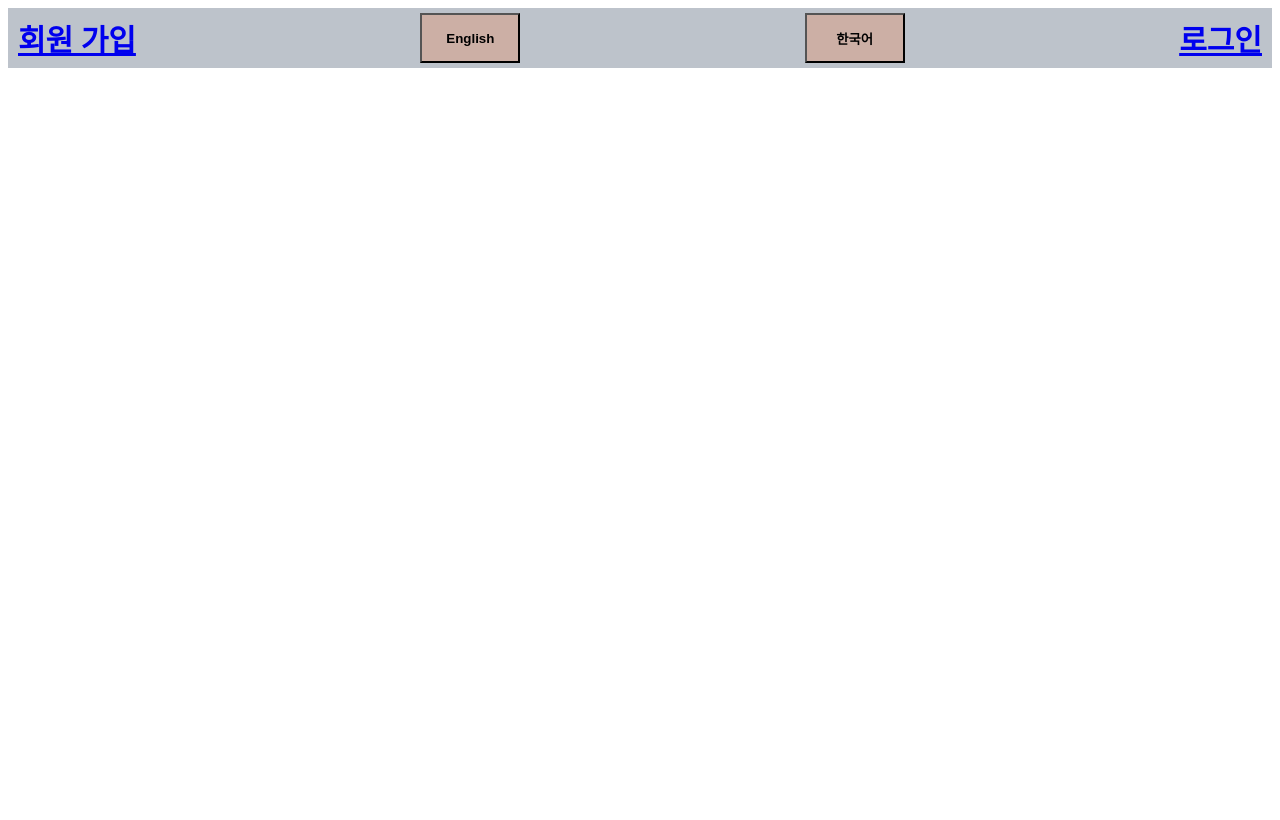
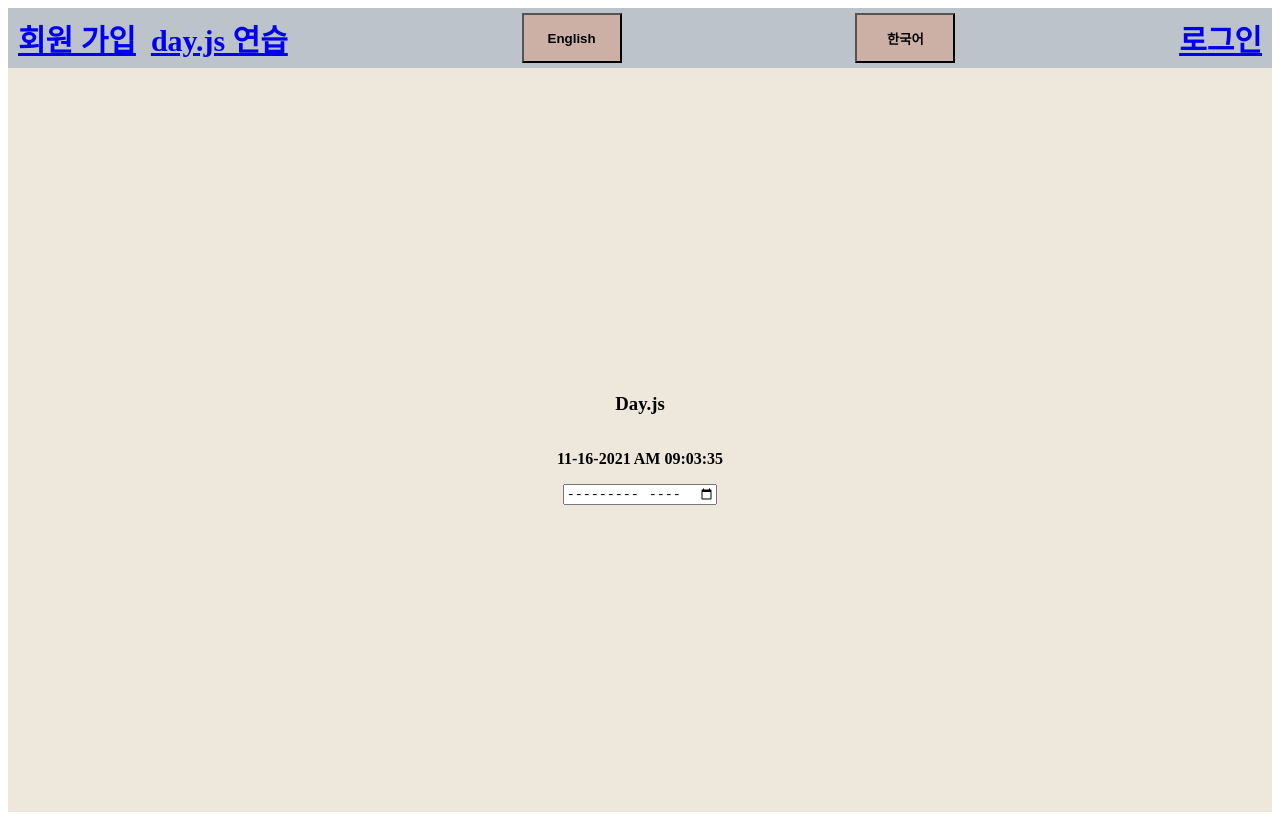
Before and after one commit to Beom-J/React-TS-study-MemoApp, a React (Create React App) app: page /dayjs in a window 1280 px wide. Built offline with nearby package versions, Linux system fonts and the light colour scheme.

Commit message:
day.js 추가

```diff
--- a/package.json
+++ b/package.json
@@ -10,6 +10,7 @@
     "@types/node": "^12.0.0",
     "@types/react": "^17.0.0",
     "@types/react-dom": "^17.0.0",
+    "dayjs": "^1.10.7",
     "i18next": "^21.4.2",
     "react": "^17.0.2",
     "react-dom": "^17.0.2",
--- a/public/index.html
+++ b/public/index.html
@@ -1,5 +1,5 @@
 <!DOCTYPE html>
-<html lang="en">
+<html lang="ko">
   <head>
     <meta charset="utf-8" />
     <link rel="icon" href="%PUBLIC_URL%/favicon.ico" />
@@ -10,34 +10,11 @@
       content="Web site created using create-react-app"
     />
     <link rel="apple-touch-icon" href="%PUBLIC_URL%/logo192.png" />
-    <!--
-      manifest.json provides metadata used when your web app is installed on a
-      user's mobile device or desktop. See https://developers.google.com/web/fundamentals/web-app-manifest/
-    -->
     <link rel="manifest" href="%PUBLIC_URL%/manifest.json" />
-    <!--
-      Notice the use of %PUBLIC_URL% in the tags above.
-      It will be replaced with the URL of the `public` folder during the build.
-      Only files inside the `public` folder can be referenced from the HTML.
-
-      Unlike "/favicon.ico" or "favicon.ico", "%PUBLIC_URL%/favicon.ico" will
-      work correctly both with client-side routing and a non-root public URL.
-      Learn how to configure a non-root public URL by running `npm run build`.
-    -->
     <title>React App</title>
   </head>
   <body>
     <noscript>You need to enable JavaScript to run this app.</noscript>
     <div id="root"></div>
-    <!--
-      This HTML file is a template.
-      If you open it directly in the browser, you will see an empty page.
-
-      You can add webfonts, meta tags, or analytics to this file.
-      The build step will place the bundled scripts into the <body> tag.
-
-      To begin the development, run `npm start` or `yarn start`.
-      To create a production bundle, use `npm run build` or `yarn build`.
-    -->
   </body>
 </html>
--- a/src/App.tsx
+++ b/src/App.tsx
@@ -1,8 +1,10 @@
 import { useState } from 'react';
 import { useTranslation } from 'react-i18next';
 import { Link, Route, Routes } from 'react-router-dom';
+import dayjs from 'dayjs';
 import Logout from './components/Logout';
-import { LocalStorageKey } from './core/constants';
+import { LanguageKey, LocalStorageKey } from './core/constants';
+import Dayjs from './pages/Dayjs';
 import Login from './pages/Login';
 import Memo from './pages/Memo';
 import SignUp from './pages/SignUp';
@@ -11,8 +13,15 @@ import './style/GlobalStyle.css';
 function App() {
   const { t, i18n } = useTranslation();
 
-  const changeLanguageToKo = () => i18n.changeLanguage('ko');
-  const changeLanguageToEn = () => i18n.changeLanguage('en');
+  const changeLanguageToKo = () => {
+    i18n.changeLanguage(LanguageKey.KO);
+    dayjs.locale(LanguageKey.KO);
+  };
+
+  const changeLanguageToEn = () => {
+    i18n.changeLanguage(LanguageKey.EN);
+    dayjs.locale(LanguageKey.EN);
+  };
 
   const [loginUserId, setLoginUserId] = useState(
     // 로컬 스토리지에 로그인한 아이디가 없으면 ''
@@ -31,6 +40,8 @@ function App() {
       <nav className="nav">
         <div>
           <Link to="/signup">{t('button.signUp')}</Link>
+          &nbsp;&nbsp;
+          <Link to="/dayjs">{t('button.dayjs')}</Link>
         </div>
         <button className="en" type="button" onClick={changeLanguageToEn}>
           English
@@ -52,6 +63,7 @@ function App() {
       <Routes>
         <Route path="/" element={<Memo userId={loginUserId} />} />
         <Route path="/signup" element={<SignUp />} />
+        <Route path="/dayjs" element={<Dayjs />} />
         <Route path="/login" element={<Login onLogin={setLoginUserId} />} />
         <Route path="/memo/*" element={<Memo userId={loginUserId} />} />
       </Routes>
--- a/src/core/constants.ts
+++ b/src/core/constants.ts
@@ -5,3 +5,8 @@ export const LocalStorageKey = {
   users: 'USERS',
   memos: 'MEMOS'
 };
+
+export const LanguageKey = {
+  KO: 'ko',
+  EN: 'en'
+};
--- a/src/i18n/en.json
+++ b/src/i18n/en.json
@@ -26,6 +26,7 @@
     "save": "save",
     "modify": "modify",
     "delete": "delete",
-    "writeMemo": "write memo"
+    "writeMemo": "write memo",
+    "dayjs": "practice day.js"
   }
 }
--- a/src/i18n/ko.json
+++ b/src/i18n/ko.json
@@ -26,6 +26,7 @@
     "save": "저장",
     "modify": "수정",
     "delete": "삭제",
-    "writeMemo": "메모 추가"
+    "writeMemo": "메모 추가",
+    "dayjs": "day.js 연습"
   }
 }
--- /dev/null
+++ b/src/pages/Dayjs/index.tsx
@@ -0,0 +1,27 @@
+import dayjs from 'dayjs';
+import './style.css';
+import 'dayjs/locale/ko';
+import IsoWeeksInYear from 'dayjs/plugin/isoWeeksInYear';
+import IsLeapYear from 'dayjs/plugin/isLeapYear';
+import MinMax from 'dayjs/plugin/minMax';
+import Duration from 'dayjs/plugin/duration';
+
+const Dayjs = () => {
+  const now = dayjs();
+  const formatByLocale =
+    dayjs.locale() === 'ko' ? 'YYYY.M.D. A HH:mm:ss' : 'M-D-YYYY A HH:mm:ss';
+
+  console.log(dayjs().startOf('week').format(formatByLocale));
+
+  return (
+    <>
+      <div className="day-js">
+        <h3>Day.js</h3>
+        <p>{now.format(formatByLocale)}</p>
+        <input type="month" />
+      </div>
+    </>
+  );
+};
+
+export default Dayjs;
--- /dev/null
+++ b/src/pages/Dayjs/style.css
@@ -0,0 +1,9 @@
+.day-js {
+  background-color: #ede7dc;
+  height: 93vh;
+  display: flex;
+  align-items: center;
+  justify-content: center;
+  flex-direction: column;
+  font-weight: bold;
+}
```
Also changed, not shown: 1 other file (tests, documents, lock files or other folders).
